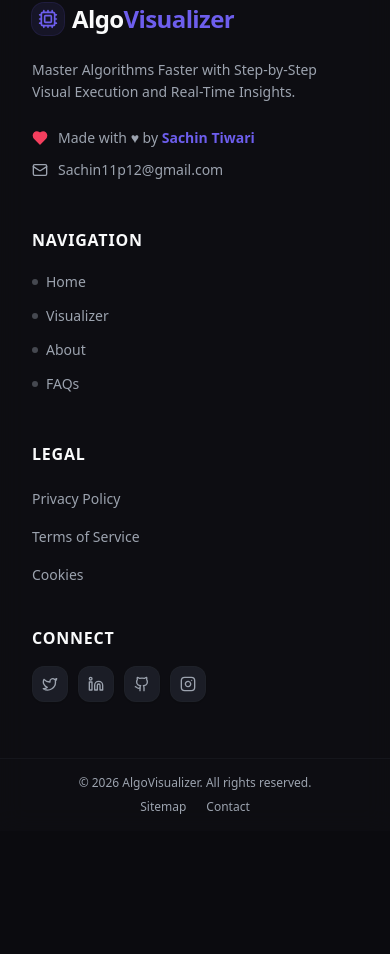
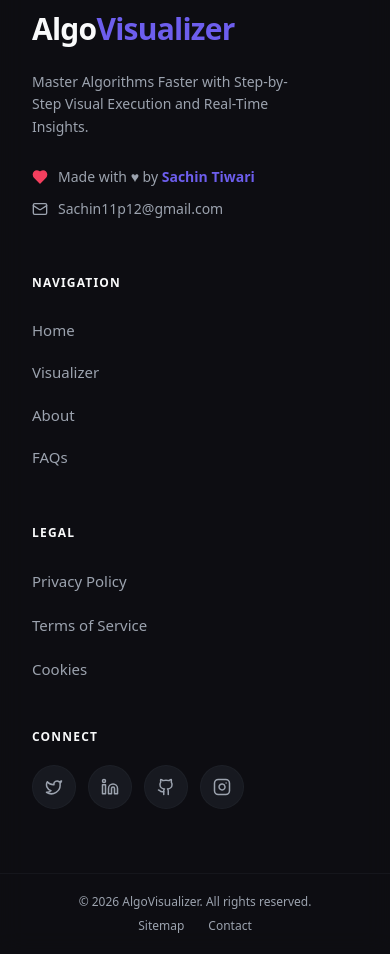
Before and after one commit to sachin11p12/Algorithm-Visualizer, a Next.js app in the folder Frontend/: page / in a window 390 px wide. Shown: the part 2260-3214 px from the top of the page. Before the commit the page ends 3091 px from the top, so only its background shows below. Built offline with nearby package versions, Linux system fonts and the light colour scheme.

Commit message:
feat: add responsive Footer component with branding, navigation, and social links

```diff
--- a/Frontend/components/layout/Footer.tsx
+++ b/Frontend/components/layout/Footer.tsx
@@ -29,29 +29,26 @@ export const Footer: React.FC = () => {
   return (
     <footer className="w-full bg-card/60 backdrop-blur-md border-t border-border/40 mt-12 transition-colors duration-300">
   {/* Main footer body */}
-      <div className="max-w-[1280px] mx-auto px-8 lg:px-12 py-14">
-        <div className="grid grid-cols-1 md:grid-cols-3 gap-12 lg:gap-20">
+  <div className="max-w-[1280px] mx-auto px-8 lg:px-12 py-16">
+    <div className="grid grid-cols-1 md:grid-cols-[1.3fr_0.8fr_1fr] gap-14 lg:gap-24">
 
       {/* ── Column 1: Brand ── */}
       <div className="space-y-6">
         {/* Logo */}
-            <div className="flex items-center space-x-2">
-              <div className="p-1.5 bg-primary/10 text-primary rounded-lg ring-1 ring-primary/20">
-                <Cpu className="w-5 h-5" />
-              </div>
-              <span className="font-black text-2xl tracking-tight">
+        <div className="flex items-center">
+          <span className="font-black text-3xl tracking-tight">
             <span className="text-foreground">Algo</span>
             <span className="text-primary">Visualizer</span>
           </span>
         </div>
 
         {/* Tagline */}
-            <p className="text-sm text-muted-foreground leading-relaxed">
+        <p className="text-sm text-muted-foreground leading-relaxed max-w-[280px]">
           Master Algorithms Faster with Step-by-Step Visual Execution and Real-Time Insights.
         </p>
 
         {/* Meta info */}
-            <div className="space-y-3">
+        <div className="space-y-3 pt-1">
           <div className="flex items-center space-x-2.5 text-sm text-muted-foreground">
             <Heart className="w-4 h-4 text-rose-500 fill-rose-500 flex-shrink-0" />
             <span>
@@ -73,18 +70,18 @@ export const Footer: React.FC = () => {
       </div>
 
       {/* ── Column 2: Navigation ── */}
-          <div className="space-y-5">
-            <h4 className="text-md font-bold uppercase tracking-wider text-foreground">
+      <div className="space-y-7">
+        <h4 className="text-xs font-bold uppercase tracking-widest text-foreground">
           Navigation
         </h4>
-            <ul className="space-y-3.5">
+        <ul className="space-y-5">
           {navLinks.map((item) => (
             <li key={item.label}>
               <a
                 href={item.href}
-                    className="flex items-center space-x-2 text-sm text-muted-foreground hover:text-foreground transition-colors duration-150 group"
+                className="flex items-center gap-3 text-[15px] text-muted-foreground hover:text-foreground transition-colors duration-150 group"
               >
-                    <span className="w-1.5 h-1.5 rounded-full bg-muted-foreground/40 group-hover:bg-primary transition-colors" />
+                {item.icon && <item.icon className="w-[18px] h-[18px] flex-shrink-0" />}
                 <span>{item.label}</span>
               </a>
             </li>
@@ -93,18 +90,18 @@ export const Footer: React.FC = () => {
       </div>
 
       {/* ── Column 3: Legal + Connect stacked ── */}
-          <div className="space-y-10">
+      <div className="space-y-12">
         {/* Legal */}
-            <div className="space-y-5">
-              <h4 className="text-md font-bold uppercase tracking-wider text-foreground">
+        <div className="space-y-7">
+          <h4 className="text-xs font-bold uppercase tracking-widest text-foreground">
             Legal
           </h4>
-              <ul className="space-y-3.5">
+          <ul className="space-y-5">
             {legalLinks.map((item) => (
               <li key={item.label}>
                 <a
                   href={item.href}
-                      className="text-sm text-muted-foreground hover:text-foreground transition-colors duration-150"
+                  className="text-[15px] text-muted-foreground hover:text-foreground transition-colors duration-150"
                 >
                   {item.label}
                 </a>
@@ -114,11 +111,11 @@ export const Footer: React.FC = () => {
         </div>
 
         {/* Connect */}
-            <div className="space-y-4">
-              <h4 className="text-md font-bold uppercase tracking-wider text-foreground">
+        <div className="space-y-5">
+          <h4 className="text-xs font-bold uppercase tracking-widest text-foreground">
             Connect
           </h4>
-              <div className="flex items-center space-x-2.5">
+          <div className="flex items-center gap-3">
             {socialLinks.map(({ icon: Icon, href, label }) => (
               <a
                 key={label}
@@ -126,9 +123,9 @@ export const Footer: React.FC = () => {
                 target="_blank"
                 rel="noopener noreferrer"
                 aria-label={label}
-                    className="w-9 h-9 flex items-center justify-center rounded-xl bg-secondary/80 border border-border/50 text-muted-foreground hover:bg-primary hover:text-primary-foreground hover:border-primary transition-all duration-200 shadow-sm"
+                className="w-11 h-11 flex items-center justify-center rounded-full bg-secondary/60 border border-border/50 text-muted-foreground hover:bg-primary hover:text-primary-foreground hover:border-primary transition-all duration-200"
               >
-                    <Icon className="w-4 h-4" />
+                <Icon className="w-[18px] h-[18px]" />
               </a>
             ))}
           </div>
@@ -140,11 +137,11 @@ export const Footer: React.FC = () => {
 
   {/* ── Bottom Bar ── */}
   <div className="border-t border-border/40">
-        <div className="max-w-[1280px] mx-auto px-8 lg:px-12 py-4 flex flex-col sm:flex-row items-center justify-between gap-2">
+    <div className="max-w-[1280px] mx-auto px-8 lg:px-12 py-5 flex flex-col sm:flex-row items-center justify-between gap-2">
       <span className="text-xs text-muted-foreground">
         © {year} AlgoVisualizer. All rights reserved.
       </span>
-          <div className="flex items-center space-x-5 text-xs text-muted-foreground">
+      <div className="flex items-center space-x-6 text-xs text-muted-foreground">
         <a href="#" className="hover:text-foreground transition-colors">Sitemap</a>
         <a href="mailto:Sachin11p12@gmail.com" className="hover:text-foreground transition-colors">Contact</a>
       </div>
```
Lines whose indentation alone changed are shown as unchanged.
